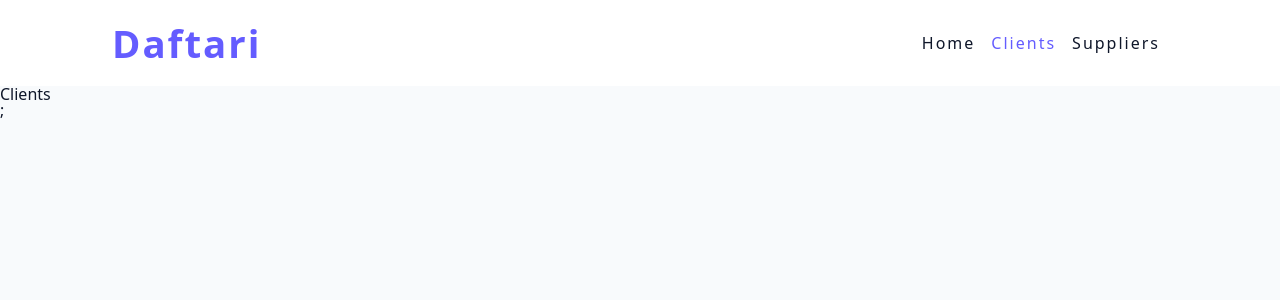
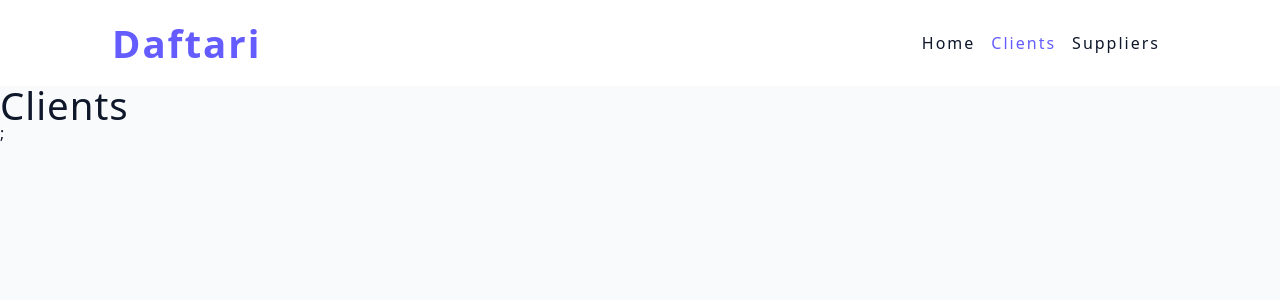
Before and after one commit to TeamDevProjects/Daftari_React, a React (Vite) app: page /Clients in a window 1280 px wide. Shown: the top 300 px of the page. Built offline with nearby package versions, Linux system fonts and the light colour scheme.

Commit message:
delete value

```diff
--- a/src/Pages/Clients.jsx
+++ b/src/Pages/Clients.jsx
@@ -1,4 +1,4 @@
 const Clients = () => {
-  return <div>Clients</div>
+  return <h2>Clients</h2>
 }
 export default Clients
--- a/src/Pages/HomeLayout.jsx
+++ b/src/Pages/HomeLayout.jsx
@@ -5,16 +5,11 @@ const HomeLayout = () => {
   const navigation = useNavigation()
 
   const isPageLoading = navigation.state === 'loading'
-  const value = 'some value'
   return (
     <>
       <Navbar />
       <section className="page">
-        {isPageLoading ? (
-          <div className="loading" />
-        ) : (
-          <Outlet context={{ value }} />
-        )}
+        {isPageLoading ? <div className="loading" /> : <Outlet context={{}} />}
       </section>
     </>
   )
```
